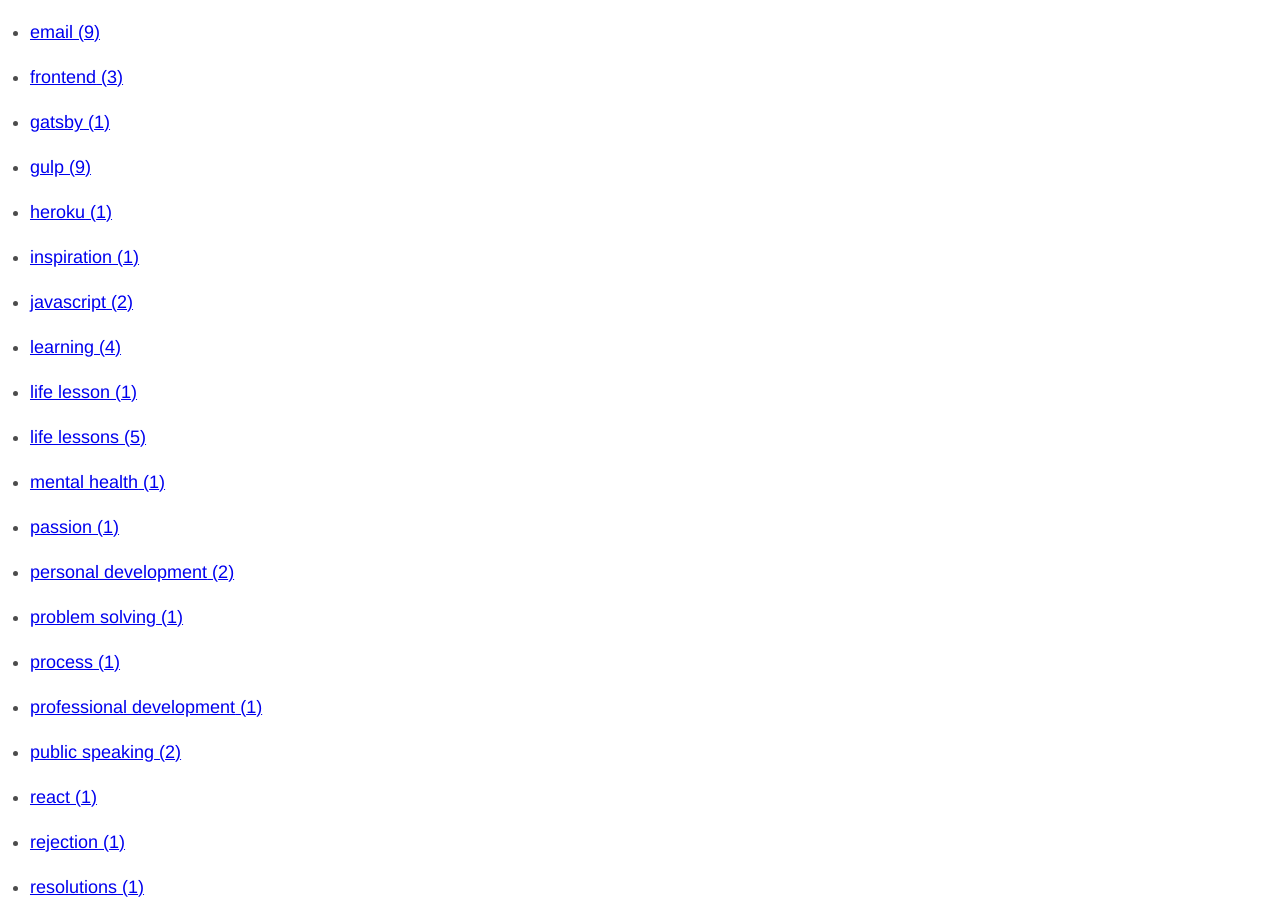
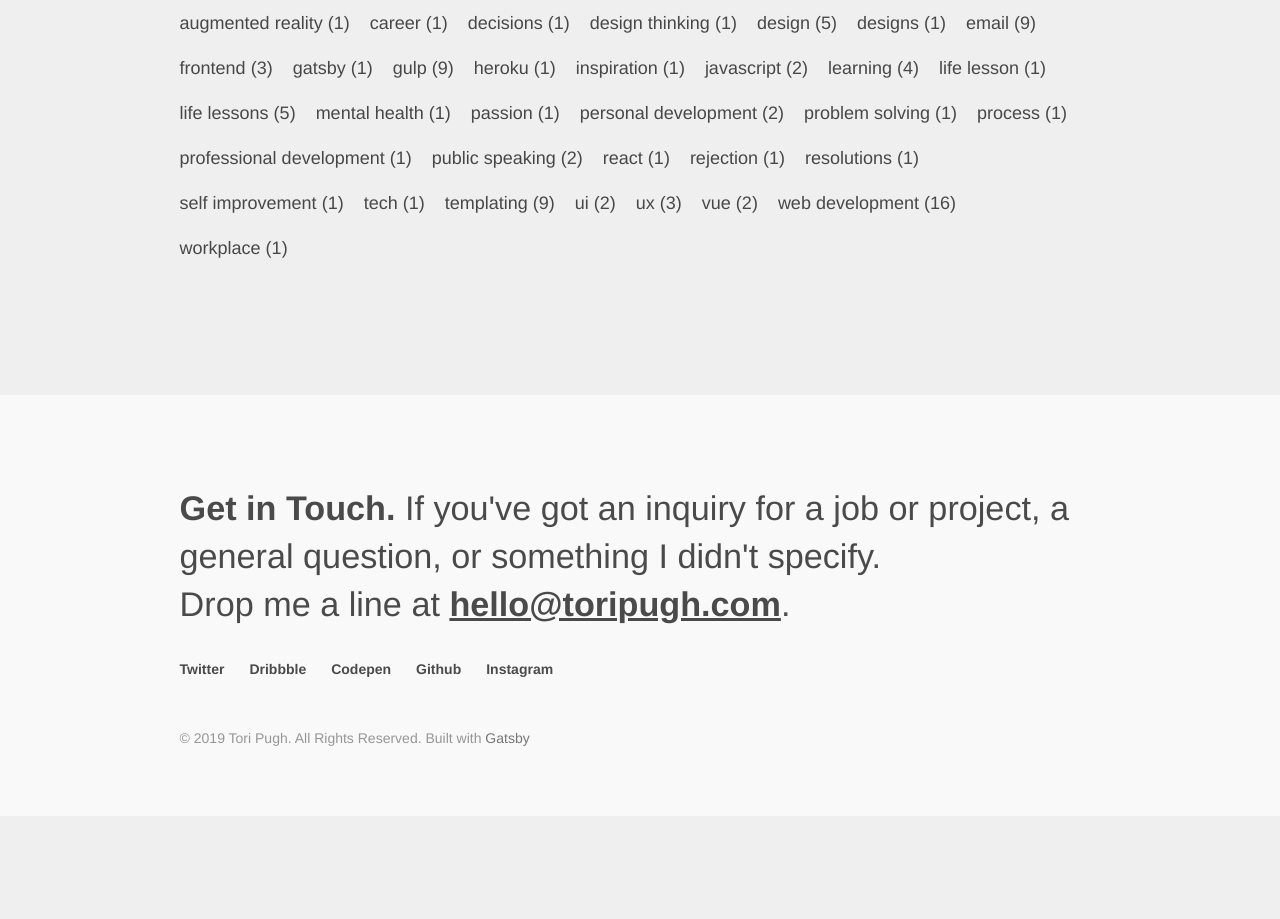
Before and after one commit to vpugh/Gatsby-Personal-Site, a Gatsby site: page /tags in a window 1280 px wide. Shown: the part 321-1240 px from the top of the page. After the commit the page ends 1137 px from the top, so only its background shows below. Built offline with nearby package versions, Linux system fonts and the light colour scheme; Gatsby itself is replaced by a stand-in of ours; some packages are replaced by stand-ins of ours.

Commit message:
Style tag pages and change bg color

```diff
--- a/src/components/footer.scss
+++ b/src/components/footer.scss
@@ -1,11 +1,11 @@
 footer {
   text-align: center;
   padding: 80px 0 20px;
-  background-color: #efefef;
+  background-color: #f9f9f9;
   margin-top: 60px;
   @media (min-width: 768px) {
     text-align: left;
-    padding: 130px 0 40px;
+    padding: 90px 0 40px;
   }
 
   .footer-cta {
@@ -19,11 +19,11 @@
 
   .social-footer {
     font-size: 1.1rem;
-    padding: 40px 0;
+    padding: 20px 0;
     margin: 0;
     @media (min-width: 768px) {
       font-size: 14px;
-      padding: 40px 0;
+      padding: 0 0 30px 0;
     }
 
     li {
--- a/src/components/social-media.scss
+++ b/src/components/social-media.scss
@@ -10,9 +10,9 @@
 
   svg {
     transition: 300ms ease-in-out;
-    fill: #bfbfbf;
+    fill: #969696;
     &:hover {
-      fill: #808080;
+      fill: #606060;
     }
   }
 }
--- a/src/components/styles.scss
+++ b/src/components/styles.scss
@@ -1,3 +1,7 @@
+html {
+  background: #efefef;
+}
+
 a {
   color: inherit;
   text-decoration: none;
--- a/src/pages/about.js
+++ b/src/pages/about.js
@@ -22,7 +22,7 @@
         </a>
       </div>
       <h2 className="quote">I listen to understand a problem, do research to identify and/or confirm it, and then create solutions for them.</h2>
-      <div style={{ display: 'flex', justifyContent: 'space-around' }}>
+      <div style={{ display: 'flex', justifyContent: 'space-around', alignItems: 'end' }}>
         <div className="about--textholder">
           <p>I’m a UI/UX developer who is passionate about creating products that puts the users first. I want to make products that run better and are easier for the user. I've had varied involvement as a visual designer, front-end developer, or email developer. I think there should always be an aspect of user-experience understanding in design, development, or email creation.</p>
 
--- a/src/pages/about.scss
+++ b/src/pages/about.scss
@@ -110,7 +110,7 @@
 
 .about--sidebar {
   width: 100%;
-  background: #efefef;
+  background: #fff;
   padding: 30px;
   color: #707070;
   @media (min-width: 768px) {
--- a/src/pages/tags.js
+++ b/src/pages/tags.js
@@ -5,22 +5,21 @@
 import kebabCase from "lodash/kebabCase"
 
 // Components
-import { Helmet } from "react-helmet"
+import SEO from "../components/seo"
 import { Link, graphql } from "gatsby"
+import '../templates/tags.scss';
+import Layout from "../components/layout";
 
 const TagsPage = ({
   data: {
     allMarkdownRemark: { group },
-    site: {
-      siteMetadata: { title },
-    },
   },
 }) => (
-  <div>
-    <Helmet title={title} />
+  <Layout padTop={true}>
+    <SEO title="All Blog Tags" />
     <div>
-      <h1>Tags</h1>
-      <ul>
+      <h1>All Tags</h1>
+      <ul className="alltags">
         {group.map(tag => (
           <li key={tag.fieldValue}>
             <Link to={`/tags/${kebabCase(tag.fieldValue)}/`}>
@@ -30,7 +29,7 @@
         ))}
       </ul>
     </div>
-  </div>
+  </Layout>
 )
 
 TagsPage.propTypes = {
--- /dev/null
+++ b/src/templates/tags.scss
@@ -0,0 +1,10 @@
+.taglist, .alltags {
+  list-style: none;
+  margin: 0;
+  padding: 0 0 30px 0;
+}
+
+.alltags li {
+  display: inline-block;
+  padding-right: 20px;
+}
```
Also changed, not shown: src/templates/tagPage.js (+8 -5 lines).
